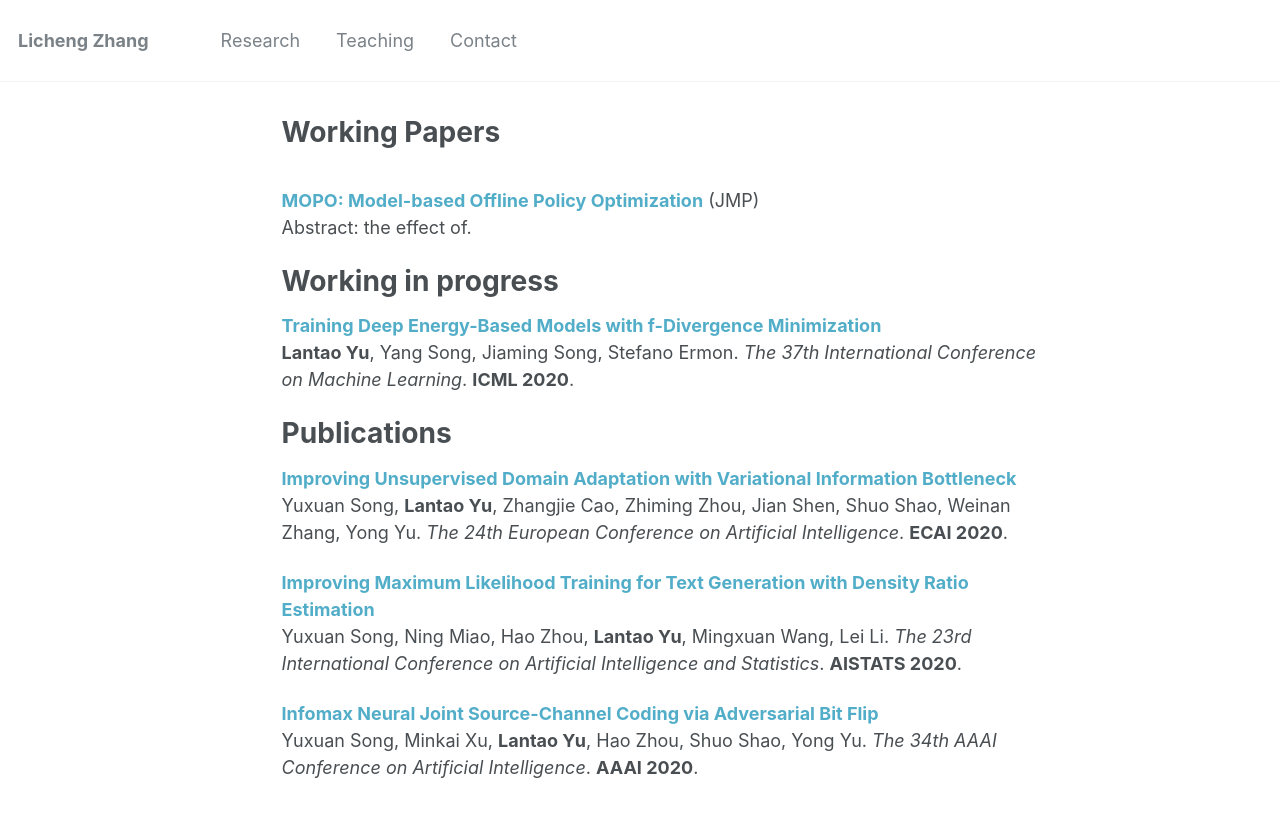
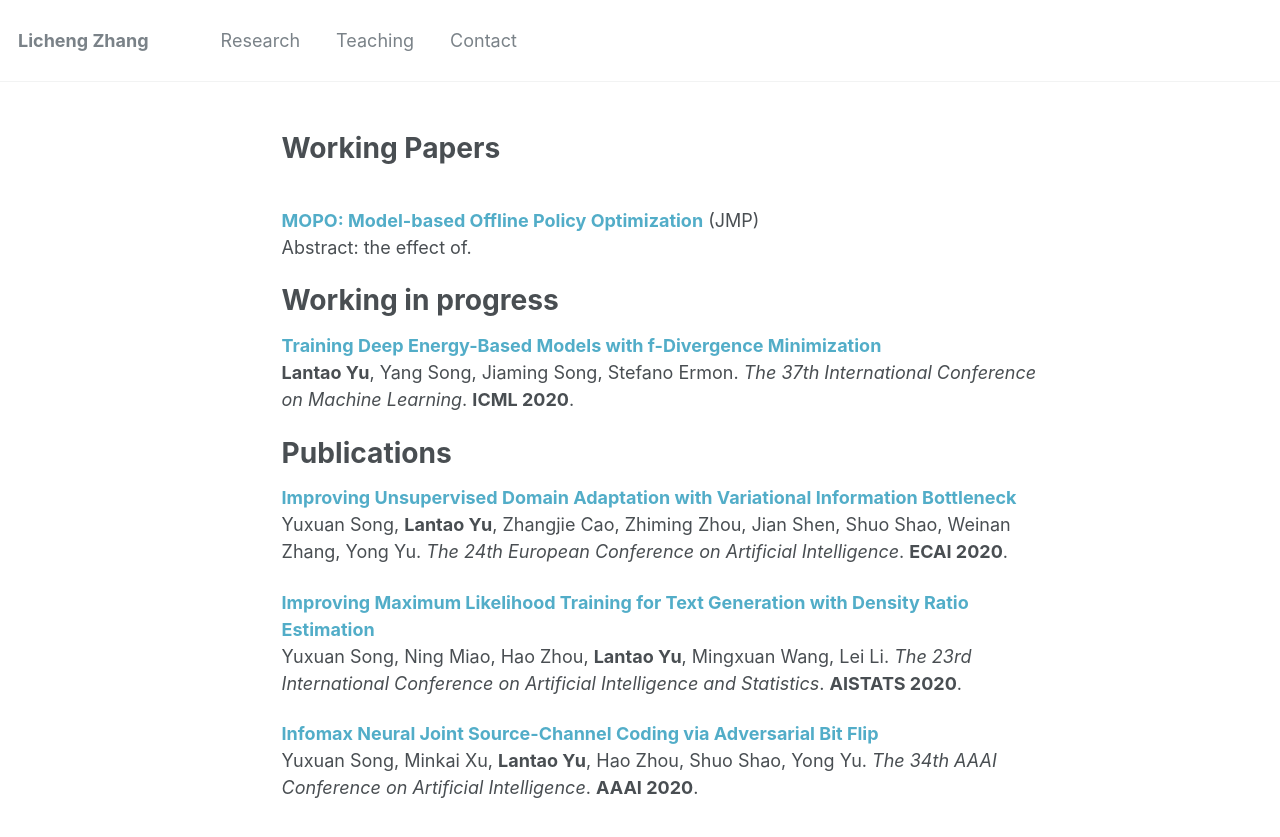
Before and after one commit to lichengzh/lichengzh.github.io, a Jekyll site: the page built from _pages/publications.md, in a window 1280 px wide. Shown: the top 837 px of the page. Built offline with Jekyll 4.4.1, drawn with Linux system fonts in a browser that asks for light colours.

```diff
--- a/_pages/publications.md
+++ b/_pages/publications.md
@@ -1,7 +1,10 @@
 ---
-title: "Working Papers"
+title: ""
 permalink: /publications/
 ---
+
+# <b> Working Papers</b> <br>
+
 <br>
 <b>[MOPO: Model-based Offline Policy Optimization](http://lichengzh.github.io/files/ov.pdf)</b> (JMP)<br>
 Abstract: the effect of. <br>
```
